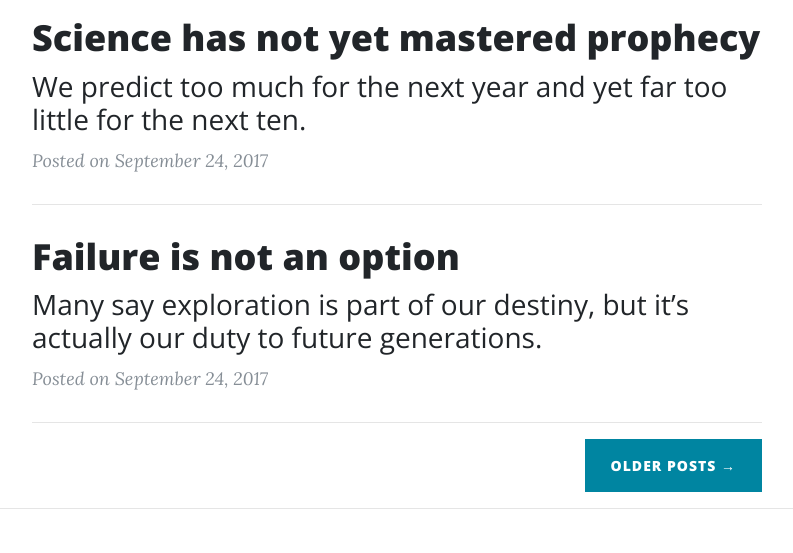
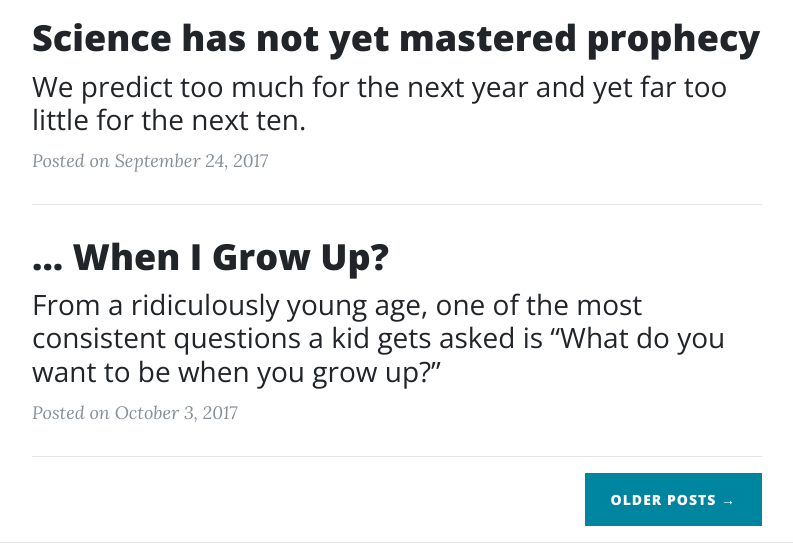
Before and after one commit to alyssaswatson/alyssa_watson_blog, a website: page index.html in a window 1280 px wide. Shown: the part 1078-1631 px from the top of the page, without its empty margins (243-1036 px from the left). Drawn offline with nearby package versions, Linux system fonts and the light colour scheme.

Commit message:
adding a blog post

```diff
--- a/index.html
+++ b/index.html
@@ -28,7 +28,7 @@
     <!-- Navigation -->
     <nav class="navbar navbar-expand-lg navbar-light fixed-top" id="mainNav">
       <div class="container">
-        <a class="navbar-brand" href="index.html">Start Bootstrap</a>
+        <a class="navbar-brand" href="index.html">Alyssa Codes</a>
         <button class="navbar-toggler navbar-toggler-right" type="button" data-toggle="collapse" data-target="#navbarResponsive" aria-controls="navbarResponsive" aria-expanded="false" aria-label="Toggle navigation">
           Menu
           <i class="fa fa-bars"></i>
@@ -60,7 +60,8 @@
           <div class="col-lg-8 col-md-10 mx-auto">
             <div class="site-heading">
               <h1>Alyssa Codes</h1>
-              <span class="subheading">“Don’t ask whether you can do something, but how to do it” -Adele Goldberg</span>
+              <span class="subheading">“Don’t ask whether you can do something, but how to do it”
+                -Adele Goldberg</span>
             </div>
           </div>
         </div>
@@ -107,13 +108,13 @@
           <div class="post-preview">
             <a href="post.html">
               <h2 class="post-title">
-                Failure is not an option
+                ... When I Grow Up?
               </h2>
               <h3 class="post-subtitle">
-                Many say exploration is part of our destiny, but it’s actually our duty to future generations.
+                From a ridiculously young age, one of the most consistent questions a kid gets asked is “What do you want to be when you grow up?”
               </h3>
             </a>
-            <p class="post-meta">Posted on September 24, 2017</p>
+            <p class="post-meta">Posted on October 3, 2017</p>
           </div>
           <hr>
           <!-- Pager -->
```
